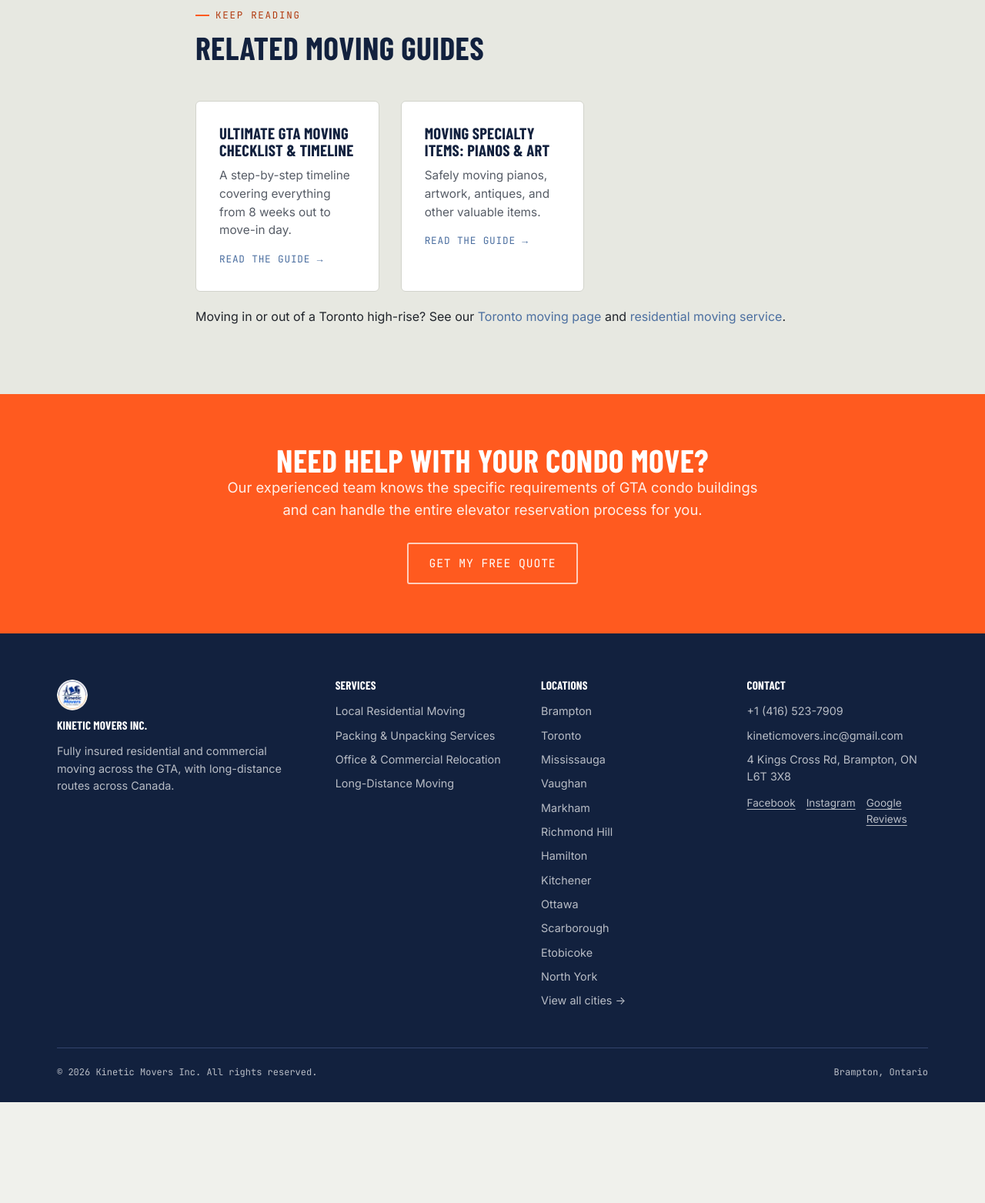
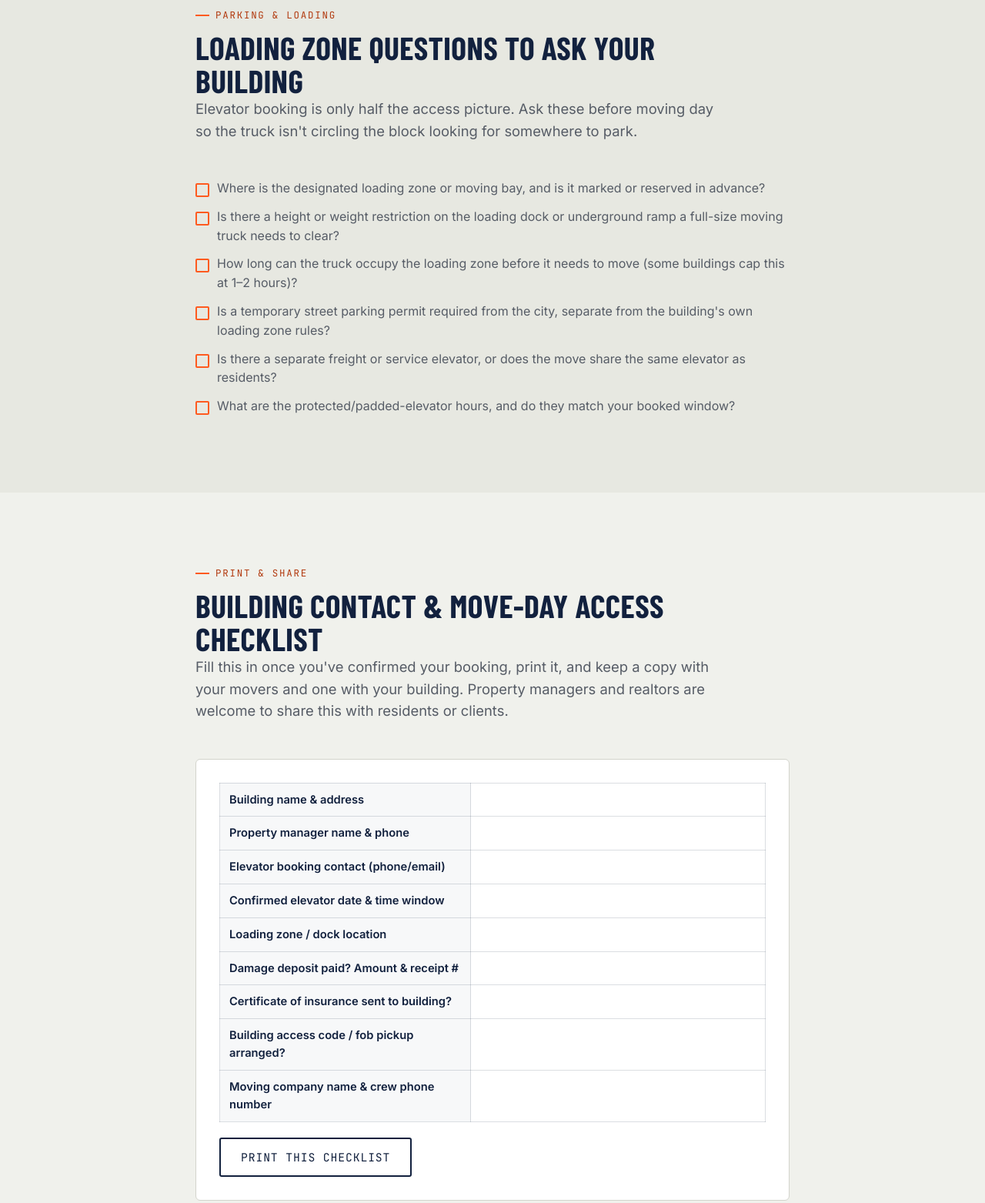
Before and after one commit to kineticmoversinc-cmd/KINETIC-MOVERS-WEBSITE, a plain HTML site: page content-hub/condo-elevator-reservation-toronto.html in a window 1280 px wide. Shown: the part 5455-7018 px from the top of the page at 77% size. Before the commit the page ends 6887 px from the top, so only its background shows below. Drawn offline with nearby package versions, Linux system fonts and the light colour scheme; a web font is replaced by a local one.

Commit message:
Expand condo elevator guide into a linkable partner asset
Per the backlink plan's #1 recommended 'build first' resource: adds a
parking/loading-zone questions section and a printable building-contact +
move-day access checklist (fillable table, print button, print-friendly CSS).
Framed for condo managers/realtors to share with residents, not just direct
consumer search traffic. Built as an expansion of the existing
condo-elevator-reservation-toronto guide rather than a new page, to avoid
splitting the same keyword intent across two URLs.

```diff
--- a/assets/style.css
+++ b/assets/style.css
@@ -602,3 +602,20 @@ blockquote{
   padding:10px 16px;z-index:100;
 }
 .skip-link:focus{left:10px;top:10px}
+
+/* ---------- printable checklist tables ---------- */
+.checklist-table{width:100%;border-collapse:collapse}
+.checklist-table td{padding:10px 12px;border:1px solid rgba(18,33,62,0.15);font-size:0.92rem}
+.checklist-table td:first-child{font-weight:600;color:var(--ink);width:46%;background:rgba(18,33,62,0.03)}
+@media(max-width:600px){
+  .checklist-table td:first-child{width:100%;display:block;border-bottom:none}
+  .checklist-table td{display:block;width:100%}
+}
+
+@media print{
+  .site-header,.site-footer,.cta-band,.hero-bg,.hero-bg-img,.km-consent,button{display:none !important}
+  #printable-checklist{padding:0}
+  #printable-checklist .checklist-table{border:1px solid #000}
+  #printable-checklist .checklist-table td{border:1px solid #000;color:#000}
+  body{background:#fff;color:#000}
+}
--- a/content-hub/condo-elevator-reservation-toronto.html
+++ b/content-hub/condo-elevator-reservation-toronto.html
@@ -446,6 +446,48 @@ height="0" width="0" style="display:none;visibility:hidden"></iframe></noscript>
                 </div>
             </div>
         </section>
+        <section class="section-alt" id="access-checklist">
+            <div class="wrap" style="max-width:820px">
+                <div class="section-head">
+                    <span class="eyebrow">Parking & Loading</span>
+                    <h2>Loading Zone Questions to Ask Your Building</h2>
+                    <p class="lede">Elevator booking is only half the access picture. Ask these before moving day so the truck isn't circling the block looking for somewhere to park.</p>
+                </div>
+                <ul class="list-check">
+                    <li>Where is the designated loading zone or moving bay, and is it marked or reserved in advance?</li>
+                    <li>Is there a height or weight restriction on the loading dock or underground ramp a full-size moving truck needs to clear?</li>
+                    <li>How long can the truck occupy the loading zone before it needs to move (some buildings cap this at 1&ndash;2 hours)?</li>
+                    <li>Is a temporary street parking permit required from the city, separate from the building's own loading zone rules?</li>
+                    <li>Is there a separate freight or service elevator, or does the move share the same elevator as residents?</li>
+                    <li>What are the protected/padded-elevator hours, and do they match your booked window?</li>
+                </ul>
+            </div>
+        </section>
+        <section id="printable-checklist">
+            <div class="wrap" style="max-width:820px">
+                <div class="section-head">
+                    <span class="eyebrow">Print &amp; Share</span>
+                    <h2>Building Contact &amp; Move-Day Access Checklist</h2>
+                    <p class="lede">Fill this in once you've confirmed your booking, print it, and keep a copy with your movers and one with your building. Property managers and realtors are welcome to share this with residents or clients.</p>
+                </div>
+                <div class="card" style="max-width:100%">
+                    <table class="checklist-table">
+                        <tbody>
+                            <tr><td>Building name &amp; address</td><td>&nbsp;</td></tr>
+                            <tr><td>Property manager name &amp; phone</td><td>&nbsp;</td></tr>
+                            <tr><td>Elevator booking contact (phone/email)</td><td>&nbsp;</td></tr>
+                            <tr><td>Confirmed elevator date &amp; time window</td><td>&nbsp;</td></tr>
+                            <tr><td>Loading zone / dock location</td><td>&nbsp;</td></tr>
+                            <tr><td>Damage deposit paid? Amount &amp; receipt #</td><td>&nbsp;</td></tr>
+                            <tr><td>Certificate of insurance sent to building?</td><td>&nbsp;</td></tr>
+                            <tr><td>Building access code / fob pickup arranged?</td><td>&nbsp;</td></tr>
+                            <tr><td>Moving company name &amp; crew phone number</td><td>&nbsp;</td></tr>
+                        </tbody>
+                    </table>
+                    <button class="btn btn-ghost" type="button" onclick="window.print()" style="margin-top:20px">Print this checklist</button>
+                </div>
+            </div>
+        </section>
         <section class="section-alt">
             <div class="wrap" style="max-width:820px">
                 <div class="section-head">
```
